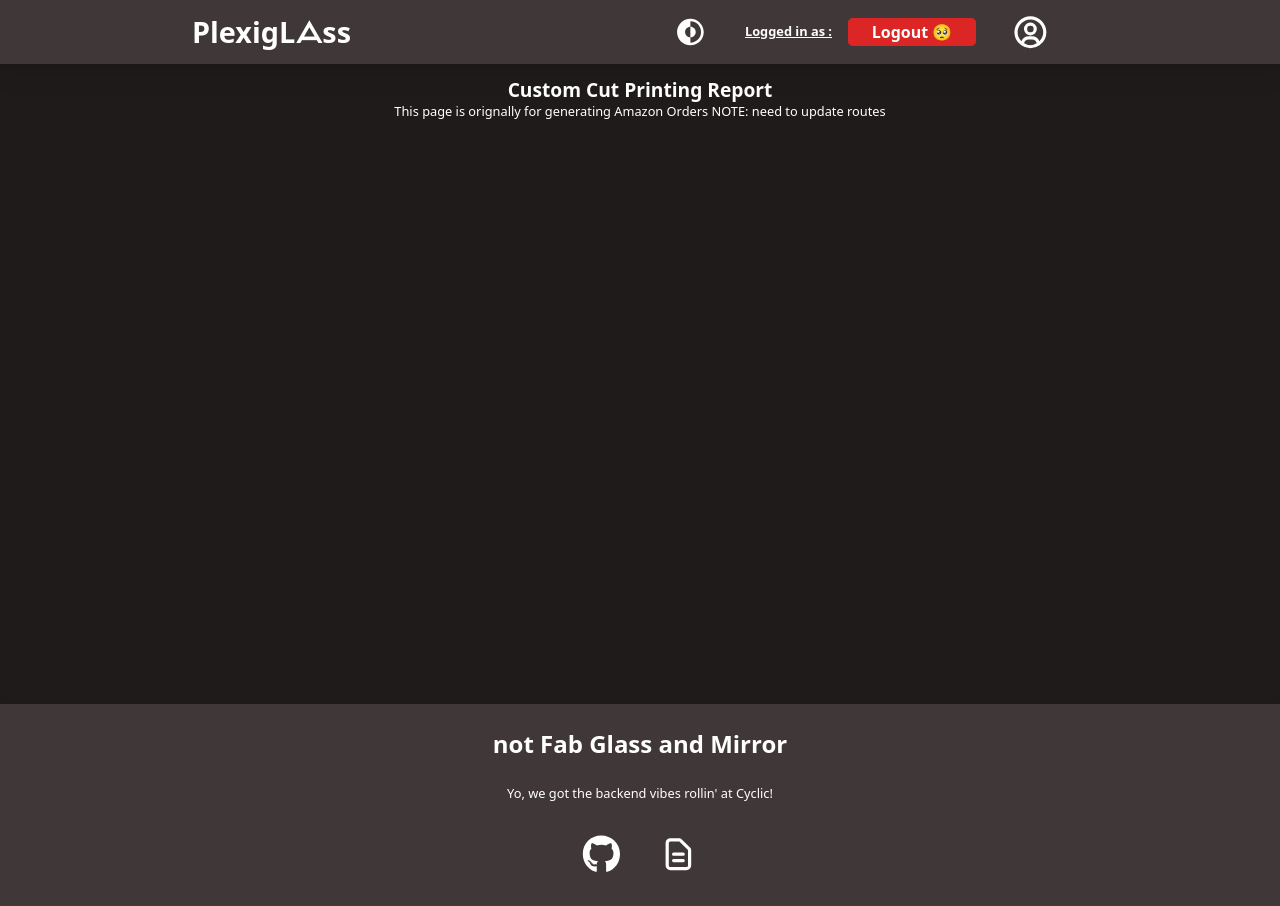
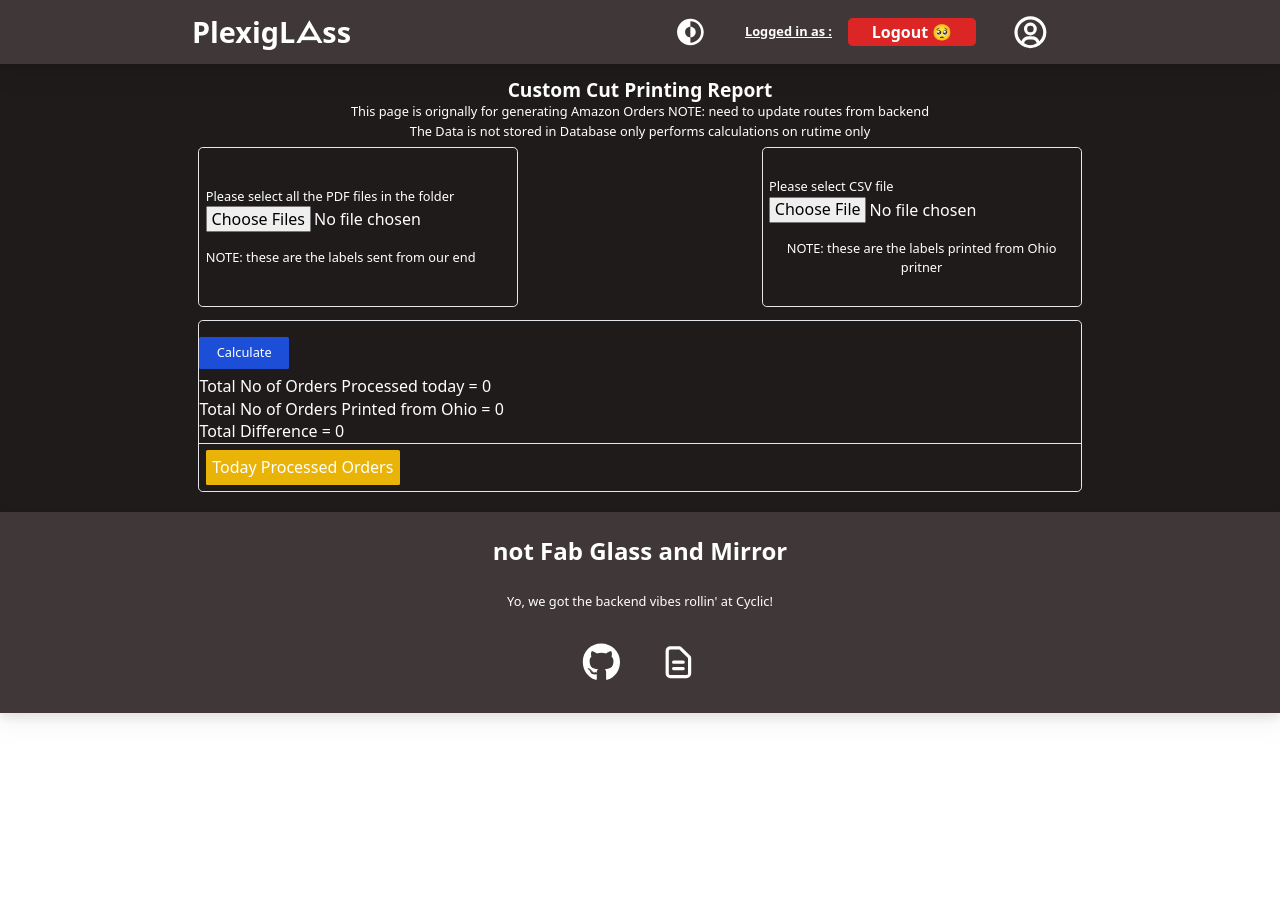
Before and after one commit to AkaAbdullah/plexi2.0, a React (Vite) app in the folder frontend/: page /genrateorders in a window 1280 px wide. After the commit the page ends 800 px from the top, so only its background shows below. Built offline with nearby package versions, Linux system fonts and the light colour scheme; sample sign-in values are in the browser's storage.

Commit message:
almost done

```diff
--- a/frontend/package.json
+++ b/frontend/package.json
@@ -13,6 +13,7 @@
     "@reduxjs/toolkit": "^1.9.5",
     "axios": "^1.4.0",
     "jspdf-autotable": "^3.5.29",
+    "papaparse": "^5.4.1",
     "react": "^18.2.0",
     "react-data-table-component": "^7.5.3",
     "react-dom": "^18.2.0",
--- a/frontend/src/pages/GenrateOrders.jsx
+++ b/frontend/src/pages/GenrateOrders.jsx
@@ -1,22 +1,166 @@
 import { useNavigate } from "react-router-dom";
 import { useSelector } from "react-redux";
+import { useRef, useState, useEffect } from "react";
+import Papa from "papaparse";
 
 export const GenrateOrders = () => {
   const navigate = useNavigate();
   const { darkMode } = useSelector((state) => state.theme);
 
-  const handleSubmit = (e) => {
-    e.preventDefault();
+  const [orderNoFromPC, setOrderNoFromPC] = useState([]);
+
+  const fileInputRef = useRef(null);
+
+  const handleFileChange0 = () => {
+    if (fileInputRef.current) {
+      const input = fileInputRef.current;
+      const files = input.files;
+
+      if (files.length > 0) {
+        // Extracting file names and storing them in an array
+        setOrderNoFromPC((prevOrderNoFromPC) =>
+          Array.from(files).map((file) => file.name)
+        );
+      } else {
+        console.log("No files selected");
+      }
+    } else {
+      console.error("fileInputRef is null");
+    }
   };
+  useEffect(() => {}, [orderNoFromPC]);
+
+  // the code for CSV file reading here
+  const [selectedColumn, setSelectedColumn] = useState([]);
+
+  const handleFileChange = (event) => {
+    const file = event.target.files[0];
+
+    // Parse CSV file
+    Papa.parse(file, {
+      complete: (result) => {
+        if (result.data.length > 0) {
+          const columnToExtract = "Document Name"; // Replace with the actual column name you want to extract
+
+          // Find the index of the column by name in the header row
+          const columnIndex = result.data[0].indexOf(columnToExtract);
+
+          if (columnIndex !== -1) {
+            // Extract the values from the specified column and filter out undefined values
+            const extractedColumn = result.data
+              .slice(1) // Exclude header row
+              .map((row) => row[columnIndex])
+              .filter((value) => value !== undefined);
+
+            setSelectedColumn(extractedColumn);
+            console.log(selectedColumn);
+          } else {
+            console.error("Column not found in CSV file");
+          }
+        } else {
+          console.error("CSV file is empty");
+        }
+      },
+      header: false, // Do not treat the first row as a header
+    });
+  };
+
+  const calulateDifference = () => {
+    console.log(orderNoFromPC);
+    console.log(selectedColumn);
+  };
+
   return (
     <>
-      <section className="container mx-auto max-w-6xl p-4 h-screen z-10 text-center text-white">
+      <section className="container mx-auto max-w-6xl p-4 h-full z-10 text-center text-white">
         <p className="text-2xl font-bold">Custom Cut Printing Report</p>
         <p>
           This page is orignally for generating Amazon Orders NOTE: need to
-          update routes
+          update routes from backend
         </p>
-        {/* <p className="bg-red-700">Please do not add custom cut Orders here</p> */}
+        <p>
+          The Data is not stored in Database only performs calculations on
+          rutime only
+        </p>
+        <div className="flex justify-between">
+          <div className="w-[400px] h-[200px] border p-2 m-2 flex items-start justify-center rounded-md flex-col">
+            <p>Please select all the PDF files in the folder</p>
+
+            <input
+              ref={fileInputRef}
+              className="text-xl mb-5"
+              type="file"
+              multiple
+              onChange={handleFileChange0}
+            />
+
+            <p>NOTE: these are the labels sent from our end</p>
+          </div>
+          <div className="w-[400px] h-[200px] border p-2 m-2 flex items-start justify-center rounded-md flex-col">
+            <p>Please select CSV file</p>
+
+            <input
+              accept=".csv"
+              onChange={handleFileChange}
+              className="text-xl mb-5"
+              type="file"
+            />
+
+            <p>NOTE: these are the labels printed from Ohio pritner</p>
+          </div>
+        </div>
+        <div className="border h-full m-2 rounded-md">
+          <div className="flex justify-start items-start flex-col">
+            <button
+              onClick={calulateDifference}
+              className="bg-blue-700 p-2 w-28 items-center justify-center rounded-sm mt-5 hover:bg-blue-900 mb-2 flex "
+            >
+              Calculate
+            </button>
+            <p className="text-xl">
+              Total No of Orders Processed today = {orderNoFromPC.length}
+            </p>
+            <p className="text-xl">
+              Total No of Orders Printed from Ohio = {selectedColumn.length}
+            </p>
+            <p className="text-xl">
+              Total Difference = {selectedColumn.length - orderNoFromPC.length}
+            </p>
+          </div>
+          <hr />
+          <div className="flex gap-10 p-2">
+            <div>
+              <ul>
+                <h3 className="bg-yellow-500 rounded-sm p-2 text-xl">
+                  Today Processed Orders
+                </h3>
+                {orderNoFromPC
+                  .slice() // Create a copy to avoid mutating the original array
+                  .sort() // Sort the array
+                  .map((fileName, index) => (
+                    <li key={index}>{fileName}</li>
+                  ))}
+              </ul>
+            </div>
+            <div>
+              {selectedColumn.length > 0 && (
+                <div>
+                  <h3 className="bg-yellow-500 rounded-sm p-2 text-xl">
+                    Ohio Printed Orders:
+                  </h3>
+                  <ul>
+                    {selectedColumn
+                      .slice() // Create a copy to avoid mutating the original array
+                      .sort() // Sort the array
+                      .map((value, index) => (
+                        <li key={index}>{value}</li>
+                      ))}
+                  </ul>
+                </div>
+              )}
+            </div>
+          </div>
+        </div>
       </section>
     </>
   );
```
Also changed, not shown: 2 other files (tests, documents, lock files or other folders).
